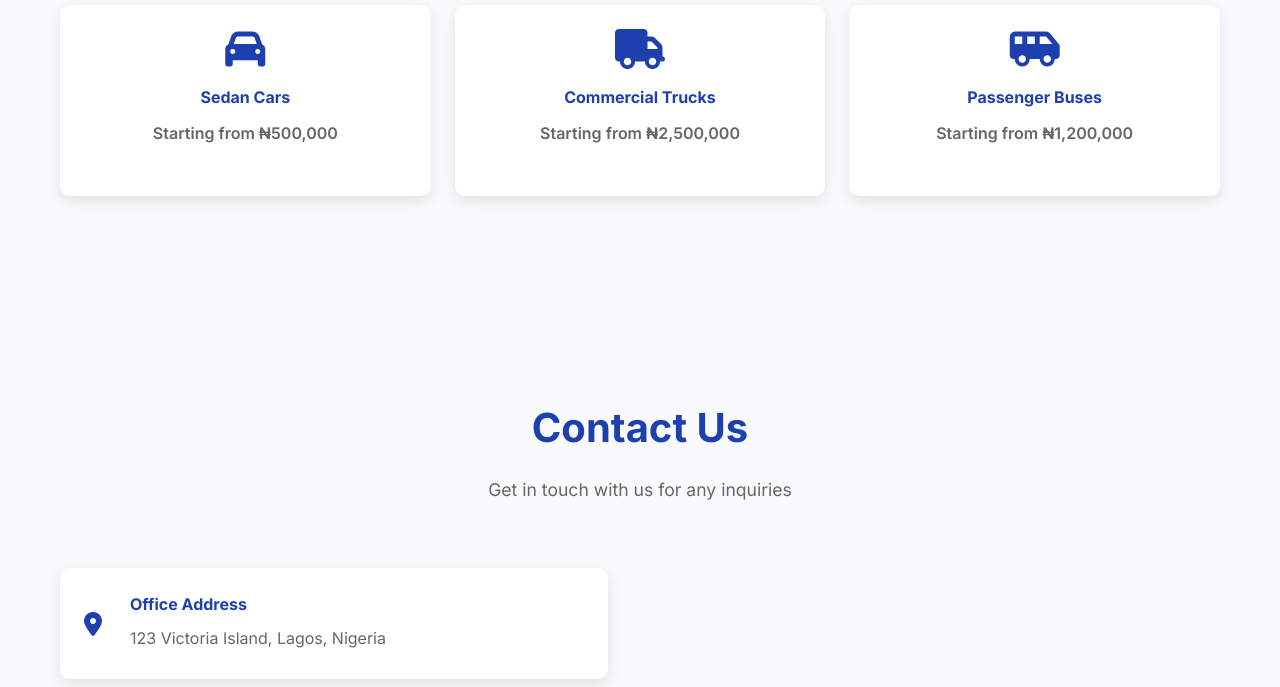
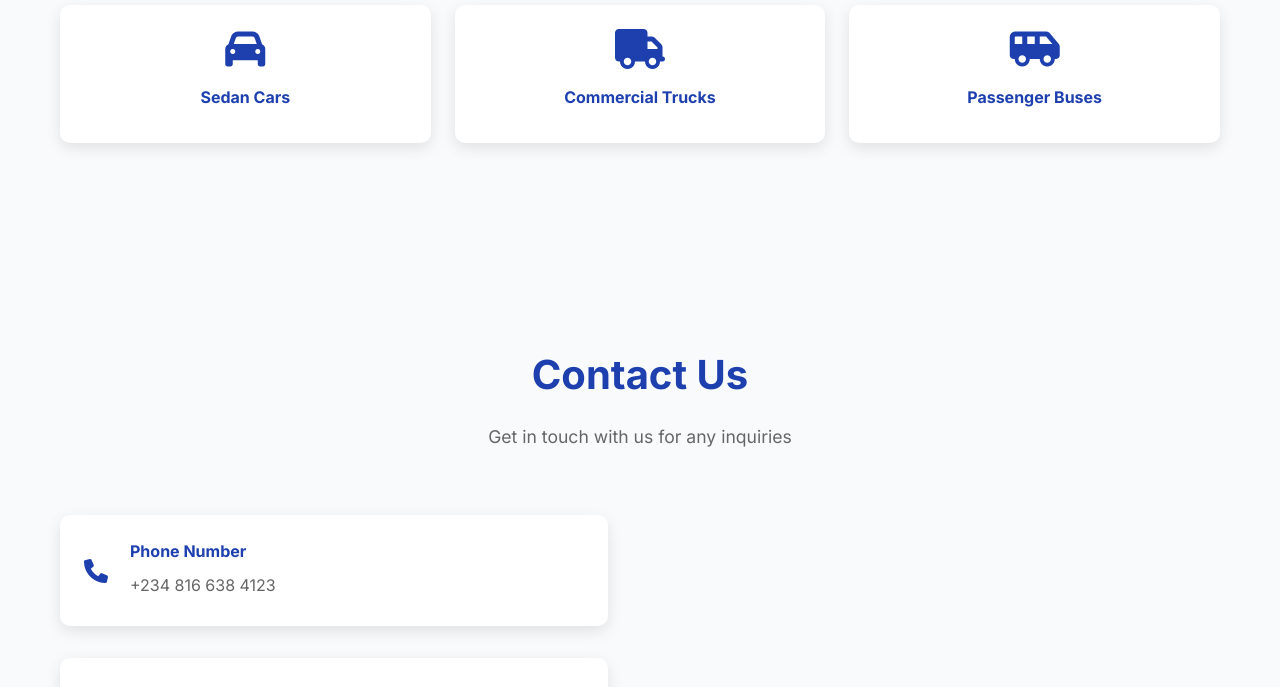
Before and after one commit to Uvecodes/The-bus-conductor, a website: page chs.html in a window 1280 px wide. Shown: the part 4230-4917 px from the top of the page. Drawn offline with Linux system fonts and the light colour scheme.

Commit message:
more updates

```diff
--- a/chs.html
+++ b/chs.html
@@ -206,17 +206,17 @@
                         <div class="vehicle-item">
                             <i class="fas fa-car"></i>
                             <h4>Sedan Cars</h4>
-                            <p>Starting from ₦500,000</p>
+                            <!-- <p>Starting from ₦500,000</p> -->
                         </div>
                         <div class="vehicle-item">
                             <i class="fas fa-truck"></i>
                             <h4>Commercial Trucks</h4>
-                            <p>Starting from ₦2,500,000</p>
+                            <!-- <p>Starting from ₦2,500,000</p> -->
                         </div>
                         <div class="vehicle-item">
                             <i class="fas fa-van-shuttle"></i>
                             <h4>Passenger Buses</h4>
-                            <p>Starting from ₦1,200,000</p>
+                            <!-- <p>Starting from ₦1,200,000</p> -->
                         </div>
                     </div>
                 </div>
@@ -340,13 +340,13 @@
             </div>
             <div class="contact-content">
                 <div class="contact-info">
-                     <div class="contact-item">
+                    <!-- <div class="contact-item">
                         <i class="fas fa-map-marker-alt"></i>
                         <div>
                             <h4>Office Address</h4>
                             <p>123 Victoria Island, Lagos, Nigeria</p>
                         </div>
-                    </div>
+                    </div>  -->
                     <div class="contact-item">
                         <i class="fas fa-phone"></i>
                         <div>
```
Also changed, not shown: index.html (+1 -1 lines).
